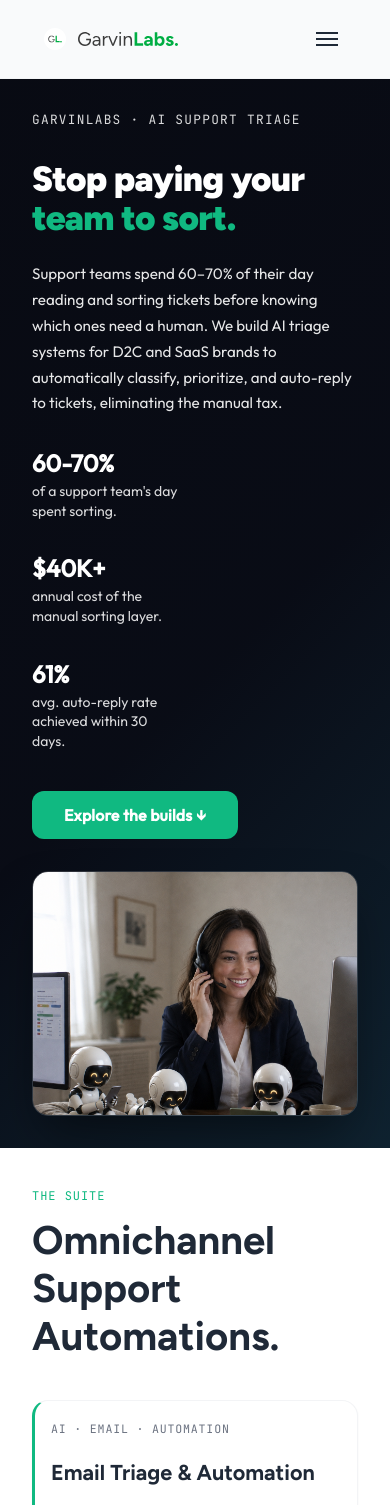
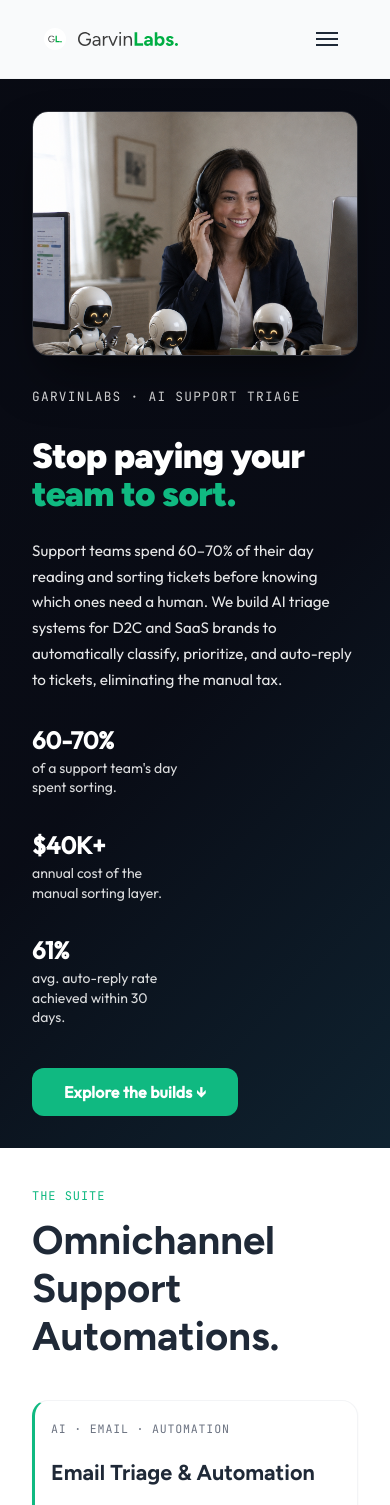
Before and after one commit to GarvinChanderia/garvinlabs-website, a Next.js app: page / in a window 390 px wide. Shown: the top 1505 px of the page. Built offline with nearby package versions, Linux system fonts and the light colour scheme.

Commit message:
fix(hero): image first, text second on all breakpoints
Co-Authored-By: Claude Sonnet 4.6 <noreply@anthropic.com>

```diff
--- a/app/page.tsx
+++ b/app/page.tsx
@@ -138,6 +138,16 @@ export default function Home() {
         <div className="hero-dark-overlay" aria-hidden="true" />
         <div className="container hero-premium-content hero-grid">
 
+          <div className="hero-image-wrapper" style={{ position: "relative", width: "100%", aspectRatio: "4/3", borderRadius: "16px", overflow: "hidden", border: "1px solid rgba(255,255,255,0.15)", boxShadow: "0 25px 50px -12px rgba(0, 0, 0, 0.5)" }}>
+            <Image
+              src="/website-images/hero-cs-support.png"
+              alt="AI support agent with three robot assistants handling customer tickets"
+              fill
+              style={{ objectFit: "cover", objectPosition: "center top" }}
+              priority
+            />
+          </div>
+
           <div className="hero-text-content">
             <p className="hero-eyebrow-dark" style={{ color: "rgba(255,255,255,0.85)" }}>GarvinLabs · AI Support Triage</p>
             <h1 className="hero-premium-title" style={{ color: "#ffffff" }}>
@@ -165,16 +175,6 @@ export default function Home() {
             <a href="#projects" className="btn-primary btn-large hero-premium-cta">
               Explore the builds ↓
             </a>
-          </div>
-
-          <div className="hero-image-wrapper" style={{ position: "relative", width: "100%", aspectRatio: "4/3", borderRadius: "16px", overflow: "hidden", border: "1px solid rgba(255,255,255,0.15)", boxShadow: "0 25px 50px -12px rgba(0, 0, 0, 0.5)" }}>
-            <Image
-              src="/website-images/hero-cs-support.png"
-              alt="AI support agent with three robot assistants handling customer tickets"
-              fill
-              style={{ objectFit: "cover", objectPosition: "center top" }}
-              priority
-            />
           </div>
 
         </div>
```
